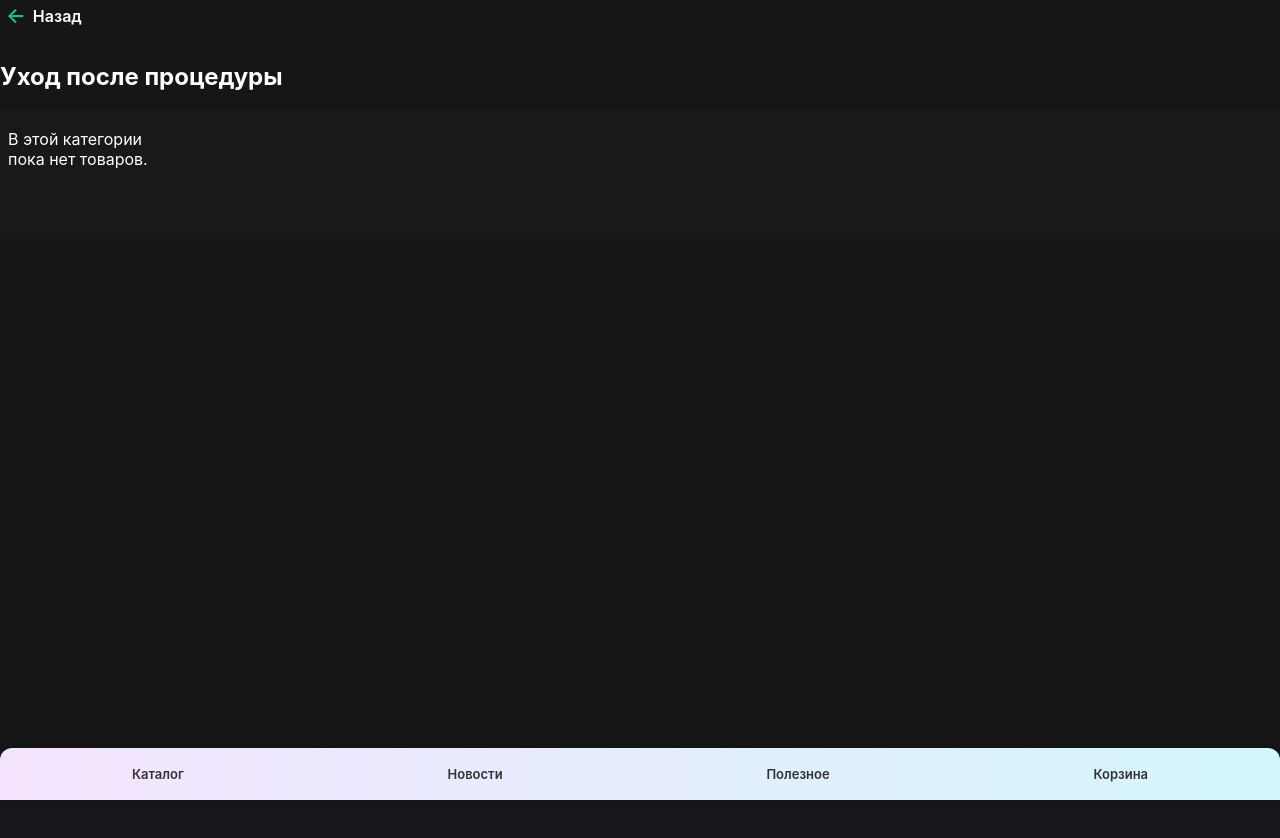
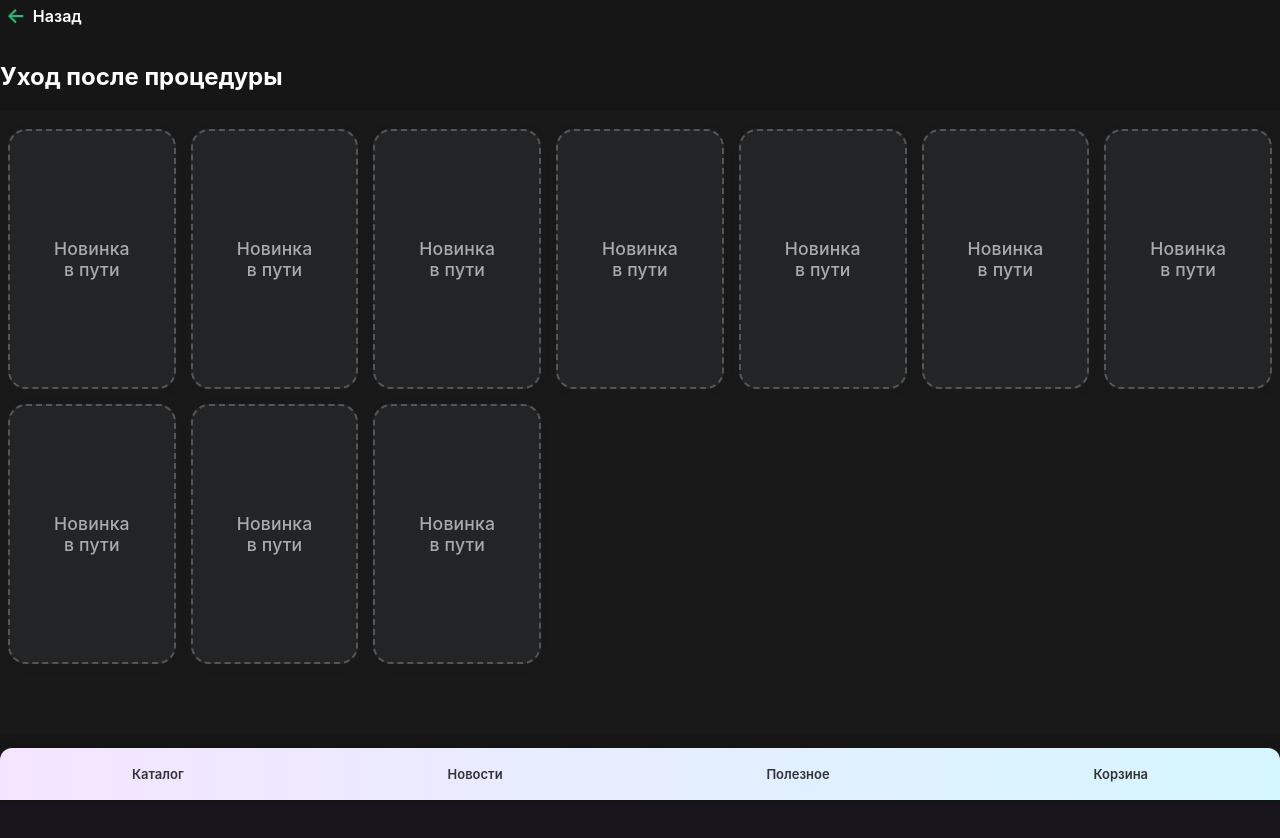
Before and after one commit to AlexSalavat/facade-stone-app, a React (Vite) app: page /category/aftercare in a window 1280 px wide. Shown: the top 838 px of the page. Built offline with nearby package versions, Linux system fonts and the light colour scheme.

Commit message:
Реализована сетка 2x5 карточек с placeholder-новинками

```diff
--- a/src/components/products/ProductCard.jsx
+++ b/src/components/products/ProductCard.jsx
@@ -5,21 +5,28 @@ import '../../styles/ProductCard.css';
 const ProductCard = ({ product }) => {
   const navigate = useNavigate();
 
-  if (!product) return null;
+  // Placeholder card
+  if (product.placeholder) {
+    return (
+      <div className="product-card placeholder-card">
+        <div className="placeholder-content">
+          <span>Новинка<br />в пути</span>
+        </div>
+      </div>
+    );
+  }
 
   return (
     <div className="product-card" onClick={() => navigate(`/product/${product.id}`)}>
-      <div className="product-card-image-wrap">
-        <img
-          src={product.images && product.images[0] ? product.images[0] : '/images/placeholder.webp'}
-          alt={product.name}
-          className="product-card-image"
-          loading="lazy"
-        />
-      </div>
+      <img
+        src={product.images?.[0]}
+        alt={product.name}
+        className="product-card-img"
+        draggable={false}
+      />
       <div className="product-card-info">
-        <h3 className="product-card-title">{product.name}</h3>
-        <div className="product-card-more">Подробнее</div>
+        <div className="product-card-title">{product.name}</div>
+        <div className="product-card-link">Подробнее</div>
       </div>
     </div>
   );
--- a/src/components/products/ProductsGrid.jsx
+++ b/src/components/products/ProductsGrid.jsx
@@ -1,17 +1,57 @@
-import React from 'react';
+import React, { useState } from 'react';
 import ProductCard from './ProductCard';
 import '../../styles/ProductsGrid.css';
 
-const ProductsGrid = ({ products }) => (
-  <div className="products-grid">
-    {products && products.length > 0 ? (
-      products.map(product => (
-        <ProductCard key={product.id} product={product} />
-      ))
-    ) : (
-      <div className="no-products">В этой категории пока нет товаров.</div>
-    )}
-  </div>
-);
+const PRODUCTS_PER_PAGE = 10;
+
+function getCardsToRender(products) {
+  const count = products.length;
+  const placeholders = Array.from({ length: Math.max(0, PRODUCTS_PER_PAGE - count) }, (_, i) => ({
+    id: `placeholder-${i}`,
+    placeholder: true,
+  }));
+  return [...products, ...placeholders];
+}
+
+const ProductsGrid = ({ products }) => {
+  const [page, setPage] = useState(1);
+  const pageCount = Math.ceil(products.length / PRODUCTS_PER_PAGE);
+
+  const paginatedProducts = products.slice(
+    (page - 1) * PRODUCTS_PER_PAGE,
+    page * PRODUCTS_PER_PAGE
+  );
+
+  const cardsToRender = getCardsToRender(paginatedProducts);
+
+  return (
+    <div>
+      <div className="products-grid">
+        {cardsToRender.map((product, idx) => (
+          <ProductCard key={product.id || idx} product={product} />
+        ))}
+      </div>
+      {pageCount > 1 && (
+        <div className="pagination">
+          <button onClick={() => setPage(p => Math.max(1, p - 1))} disabled={page === 1}>
+            &lt;
+          </button>
+          {Array.from({ length: pageCount }, (_, idx) => (
+            <button
+              key={idx + 1}
+              onClick={() => setPage(idx + 1)}
+              className={page === idx + 1 ? 'active' : ''}
+            >
+              {idx + 1}
+            </button>
+          ))}
+          <button onClick={() => setPage(p => Math.min(pageCount, p + 1))} disabled={page === pageCount}>
+            &gt;
+          </button>
+        </div>
+      )}
+    </div>
+  );
+};
 
 export default ProductsGrid;
--- a/src/styles/ProductCard.css
+++ b/src/styles/ProductCard.css
@@ -1,63 +1,98 @@
 .product-card {
-  background: #111;
-  color: #fff;
+  background: #232425;
   border-radius: 18px;
-  box-shadow: 0 2px 8px rgba(20,20,20,0.11);
-  padding: 10px 8px 12px 8px;
+  box-shadow: 0 2px 12px 0 rgba(24,24,30,0.12);
+  overflow: hidden;
   cursor: pointer;
   display: flex;
   flex-direction: column;
-  align-items: center;
-  transition: box-shadow .22s, border-color .15s;
-  min-width: 0;
-  max-width: 100%;
-  min-height: 0;
-  /* height: 100%;  -- не нужно */
+  align-items: stretch;
+  transition: box-shadow .16s, border .15s;
+  border: 2px solid transparent;
+  min-height: 260px;
+}
+.product-card:hover {
+  box-shadow: 0 4px 18px 0 #11ebc590;
+  border: 2px solid #17e775;
 }
 
-.product-card:hover,
-.product-card:active {
-  box-shadow: 0 4px 24px 0 rgba(255,255,255,0.13), 0 0px 0px 0 #fff;
-  border: 1.5px solid #ddd;
+.product-card-img {
+  width: 100%;
+  aspect-ratio: 1/1;
+  object-fit: cover;
+  background: #111;
+  border-radius: 16px 16px 0 0;
+  margin-bottom: 0;
 }
 
-.product-card-image-wrap {
-  width: 100%;
-  height: 140px;
-  background: #181818;
+.product-card-info {
+  padding: 12px 10px 13px 10px;
+  text-align: left;
   display: flex;
-  align-items: center;
-  justify-content: center;
-  overflow: hidden;
-  border-radius: 14px;
-  margin-bottom: 7px;
-}
-.product-card-image {
-  width: 100%;
-  height: 100%;
-  object-fit: cover;
-  display: block;
-}
-.product-card-info {
-  width: 100%;
-  text-align: center;
-  margin-top: 0;
+  flex-direction: column;
+  justify-content: flex-end;
+  flex-grow: 1;
 }
 .product-card-title {
   font-size: 1.06rem;
-  font-weight: 500;
-  margin: 0 0 5px 0;
+  font-weight: 600;
   color: #fff;
+  margin-bottom: 5px;
   white-space: nowrap;
   overflow: hidden;
   text-overflow: ellipsis;
 }
-.product-card-more {
-  color: #47e978;
-  font-size: 1.04rem;
+.product-card-link {
+  color: #22e877;
   font-weight: 600;
-  min-height: 20px;
-  line-height: 1.3;
-  letter-spacing: 0.02em;
-  margin-top: 2px;
+  font-size: 1.07rem;
+  margin-top: 0;
 }
+
+/* Стили для placeholder-заглушки */
+.product-card.placeholder-card {
+  background: #232425;
+  border-radius: 18px;
+  box-shadow: 0 2px 12px 0 rgba(24,24,30,0.07);
+  display: flex;
+  align-items: center;
+  justify-content: center;
+  min-height: 260px;
+  border: 2px dashed #555;
+  cursor: default;
+  transition: none;
+}
+.placeholder-content {
+  width: 100%;
+  height: 100%;
+  min-height: 140px;
+  display: flex;
+  align-items: center;
+  justify-content: center;
+  color: #aaa;
+  font-size: 1.1rem;
+  font-weight: 500;
+  text-align: center;
+  letter-spacing: 0.01em;
+  user-select: none;
+}
+
+@media (max-width: 700px) {
+  .product-card {
+    min-height: 195px;
+    border-radius: 15px;
+  }
+  .product-card-img {
+    border-radius: 12px 12px 0 0;
+  }
+  .product-card-info {
+    padding: 9px 8px 10px 8px;
+  }
+  .product-card.placeholder-card {
+    min-height: 170px;
+    border-radius: 13px;
+  }
+  .placeholder-content {
+    font-size: 1rem;
+  }
+}
```
